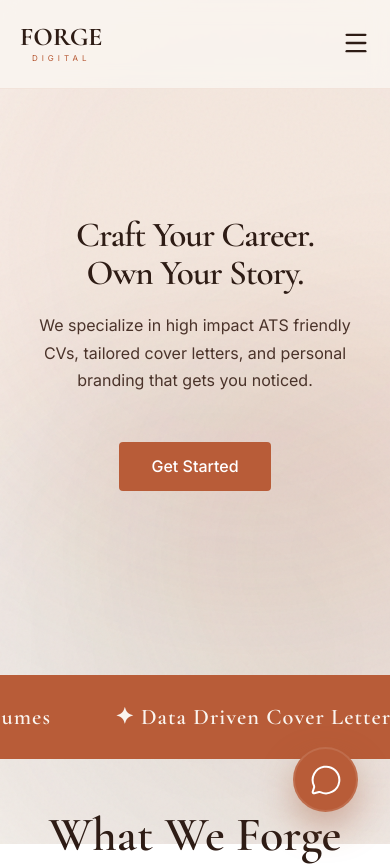
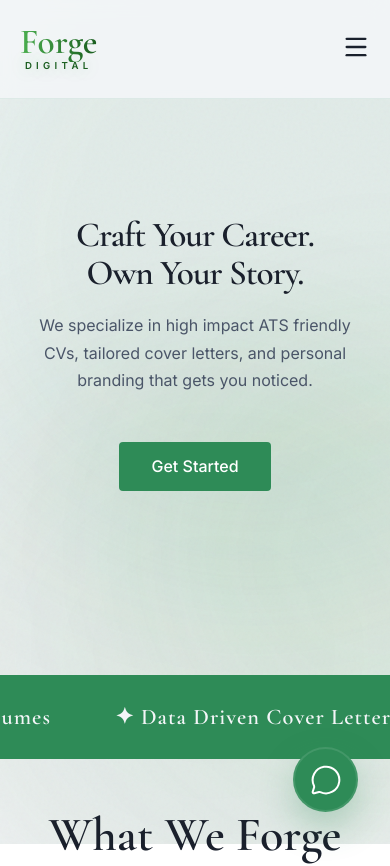
Before and after one commit to halaae/forge-digital, a React (Vite) app: page / in a window 390 px wide. Shown: the top 866 px of the page. Built offline with nearby package versions, Linux system fonts and the light colour scheme.

Commit message:
Overhaul visual theme to Emerald Green and minimal grey, with mobile responsiveness updates

```diff
--- a/src/App.css
+++ b/src/App.css
@@ -7,10 +7,10 @@
   left: 0;
   width: 100%;
   padding: 1.5rem 0;
-  background-color: rgba(250, 245, 240, 0.85);
+  background-color: rgba(244, 246, 248, 0.85);
   backdrop-filter: blur(10px);
   z-index: 1000;
-  border-bottom: 1px solid rgba(184, 92, 56, 0.1);
+  border-bottom: 1px solid rgba(46, 139, 87, 0.1);
   transition: var(--transition);
 }
 
@@ -28,19 +28,26 @@
 
 .logo-main {
   font-family: var(--font-heading);
-  font-size: 2.2rem;
-  font-weight: 700;
+  font-size: 2.8rem;
+  font-weight: 600;
   line-height: 1;
-  color: var(--text-primary);
-  text-transform: uppercase;
+  text-transform: none;
+  background: linear-gradient(to right, #4CAF50, #1B5E20);
+  -webkit-background-clip: text;
+  background-clip: text;
+  -webkit-text-fill-color: transparent;
+  padding-bottom: 3px;
 }
 
 .logo-sub {
   font-family: var(--font-body);
-  font-size: 0.75rem;
-  letter-spacing: 0.5em;
-  color: var(--brand);
-  margin-top: 2px;
+  font-size: 0.8rem;
+  font-weight: 600;
+  letter-spacing: 0.45em;
+  color: #1B5E20;
+  margin-top: -8px;
+  text-shadow: 0 0 15px rgba(76, 175, 80, 0.4);
+  text-transform: uppercase;
 }
 
 .nav-links {
@@ -393,8 +400,8 @@
 
 .feature-row:hover {
   transform: translateY(-8px);
-  box-shadow: 0 15px 35px rgba(0,0,0,0.06);
-  border-color: rgba(160, 82, 45, 0.3);
+  box-shadow: 0 15px 35px rgba(46, 139, 87, 0.08);
+  border-color: rgba(46, 139, 87, 0.3);
 }
 
 .feature-icon {
@@ -468,7 +475,7 @@
 
 .contact-link:hover .contact-icon {
   border-color: var(--brand);
-  background: rgba(201, 168, 76, 0.1);
+  background: rgba(46, 139, 87, 0.1);
 }
 
 /* Responsive */
@@ -493,8 +500,8 @@
 }
 
 @media (max-width: 768px) {
-  .logo-main { font-size: 1.6rem !important; }
-  .logo-sub { font-size: 0.5rem !important; }
+  .logo-main { font-size: 2.2rem !important; }
+  .logo-sub { font-size: 0.6rem !important; margin-top: -4px !important; }
 
   .hero { padding-top: 5rem !important; min-height: 80vh !important; }
   .hero h1 { font-size: 2.8rem !important; margin-bottom: 1.2rem !important; letter-spacing: -1px !important; }
@@ -531,10 +538,10 @@
 @media (max-width: 480px) {
   .hero h1 { font-size: 2.2rem !important; }
   .resume-stack-container {
-    transform: scale(0.45) !important;
-    height: 280px !important;
-    margin-top: -1rem !important;
-    margin-bottom: -2rem !important;
+    transform: scale(0.42) !important;
+    height: 250px !important;
+    margin-top: -1.5rem !important;
+    margin-bottom: -2.5rem !important;
   }
   .contact-section h2 { font-size: 1.8rem !important; }
 }
@@ -582,14 +589,14 @@
   display: flex;
   align-items: center;
   justify-content: center;
-  box-shadow: 0 15px 35px rgba(160, 82, 45, 0.4);
+  box-shadow: 0 15px 35px rgba(46, 139, 87, 0.3);
   z-index: 1000;
   transition: all 0.3s cubic-bezier(0.175, 0.885, 0.32, 1.275);
 }
 
 .sticky-whatsapp:hover {
   transform: translateY(-8px) scale(1.05);
-  box-shadow: 0 25px 45px rgba(160, 82, 45, 0.6);
+  box-shadow: 0 25px 45px rgba(46, 139, 87, 0.5);
   color: var(--bg-light);
   background-color: var(--brand-hover);
 }
@@ -618,7 +625,7 @@
 .orb-1 {
   width: 650px;
   height: 650px;
-  background-color: rgba(184, 92, 56, 0.15);
+  background-color: rgba(46, 139, 87, 0.15);
   top: -100px;
   left: -100px;
   animation-delay: 0s;
@@ -628,7 +635,7 @@
 .orb-2 {
   width: 550px;
   height: 550px;
-  background-color: rgba(54, 34, 30, 0.12);
+  background-color: rgba(27, 94, 32, 0.12);
   bottom: -50px;
   right: -50px;
   animation-delay: -5s;
@@ -638,7 +645,7 @@
 .orb-3 {
   width: 450px;
   height: 450px;
-  background-color: rgba(184, 92, 56, 0.1);
+  background-color: rgba(76, 175, 80, 0.1);
   top: 35%;
   left: 30%;
   animation-delay: -10s;
--- a/src/index.css
+++ b/src/index.css
@@ -1,14 +1,14 @@
 :root {
-  --brand: #B85C38; /* Rich striking copper for buttons and marquee */
-  --brand-hover: #9C4A22; /* Deeper copper for hover states */
-  --bg-dark: #36221E; /* Deeper espresso background (kept from previous tweak) */
-  --bg-darker: #211310; /* Near-black espresso (kept from previous tweak) */
+  --brand: #2E8B57; /* Radiant Emerald */
+  --brand-hover: #1B5E20; /* Deep Forest Green */
+  --bg-dark: #1a2620; /* Dark Charcoal Green */
+  --bg-darker: #101713; /* Near-black green */
   --bg-light: #ffffff;
-  --bg-gray: #FAF5F0;
-  --text-primary: #2e1c15;
-  --text-secondary: #4a332a;
+  --bg-gray: #F4F6F8; /* Cool minimal gray */
+  --text-primary: #1A202C; /* Clean slate gray */
+  --text-secondary: #4A5568;
   --text-inverse: #ffffff;
-  --text-inverse-secondary: #d4c2bb;
+  --text-inverse-secondary: #E2E8F0;
 
   --font-heading: 'Cormorant Garamond', serif;
   --font-body: 'Inter', sans-serif;
```
